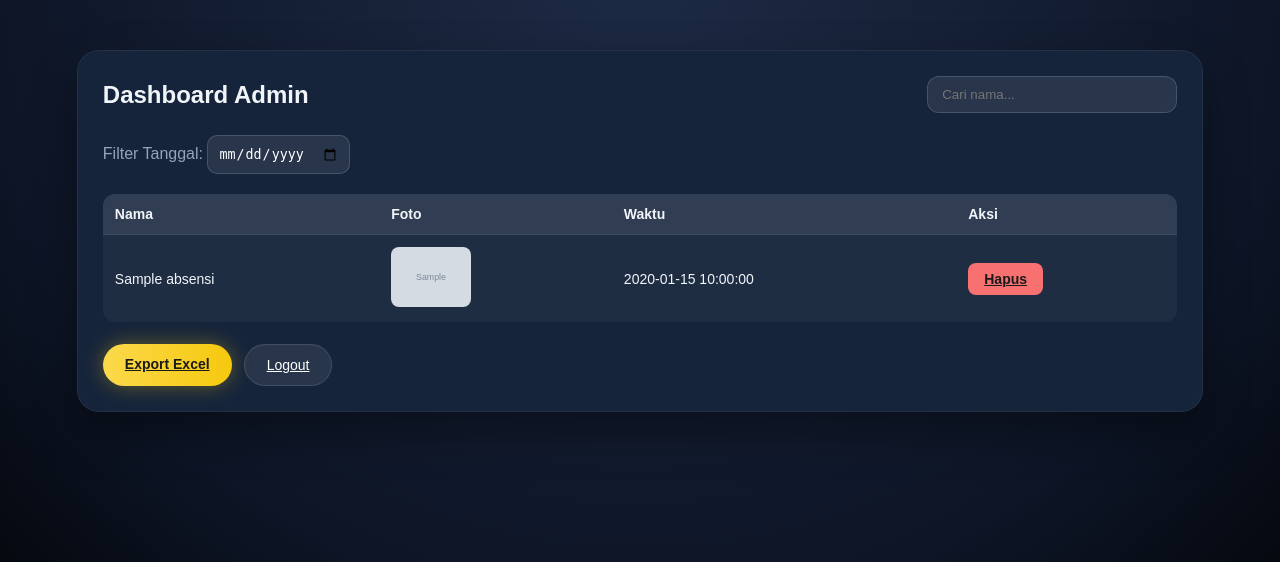
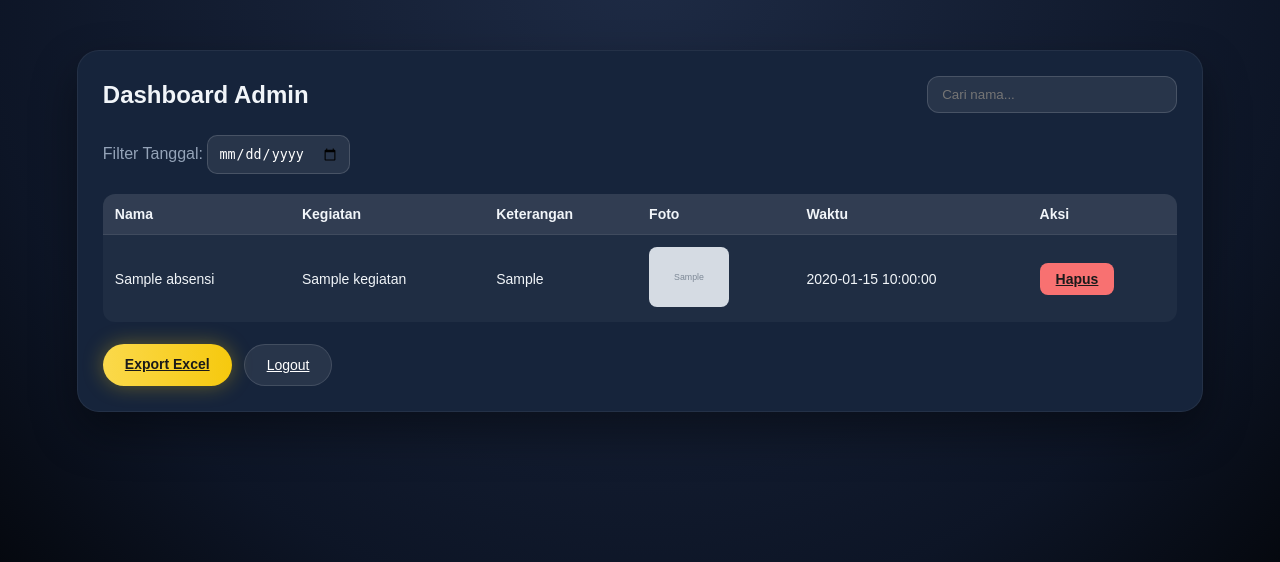
Before and after one commit to Azraelzinovia/WEB_PERMATA, a Flask app: page /admin in a window 1280 px wide. Shown: the part 47-609 px from the top of the page. Run offline with Flask 3, Linux system fonts and the light colour scheme; the visitor is signed in with stand-in values (Sample User, id 1); grey boxes marked "Sample" are stand-in pictures; a database or web service that is not in the repository returns one stand-in record (values such as "Sample title").

Commit message:
tambah kolom kegiatan di admin

```diff
--- a/app.py
+++ b/app.py
@@ -43,11 +43,14 @@ def index():
 @app.route("/absen", methods=["POST"])
 def absen():
     name = request.form.get("name")
+    kegiatan = request.form.get("kegiatan")
+    kegiatanLain = request.form.get("kegiatanLain") or ""
     imageData = request.form.get("imageData")
 
-    if not name or not imageData:
+    if not name or not kegiatan or not imageData:
         return redirect("/")
 
+    # Simpan foto
     filename = f"{name.replace(' ', '_')}_{uuid.uuid4().hex}.jpg"
     filepath = os.path.join(UPLOAD_FOLDER, filename)
 
@@ -60,8 +63,11 @@ def absen():
 
     timestamp = datetime.now().strftime("%Y-%m-%d %H:%M:%S")
 
+    # Simpan database
     absensi_collection.insert_one({
         "name": name,
+        "kegiatan": kegiatan,
+        "kegiatanLain": kegiatanLain,
         "photo": filename,
         "timestamp": timestamp
     })
@@ -129,6 +135,8 @@ def export_excel():
 
     rows = [{
         "Nama": item.get("name"),
+        "Kegiatan": item.get("kegiatan"),
+        "Keterangan Lainnya": item.get("kegiatanLain"),
         "Foto": item.get("photo"),
         "Waktu": item.get("timestamp")
     } for item in data]
@@ -148,10 +156,8 @@ def admin_logout():
     return redirect("/admin-login")
 
 # ===============================
-# JALANKAN APP
+# RUN APP
 # ===============================
-import os
-
 if __name__ == "__main__":
     port = int(os.environ.get("PORT", 10000))
     app.run(host="0.0.0.0", port=port)
--- a/templates/admin.html
+++ b/templates/admin.html
@@ -105,6 +105,8 @@
             <table id="absenTable">
                 <tr>
                     <th>Nama</th>
+                    <th>Kegiatan</th>
+                    <th>Keterangan</th>
                     <th>Foto</th>
                     <th>Waktu</th>
                     <th>Aksi</th>
@@ -113,6 +115,8 @@
                 {% for a in absensi %}
                 <tr>
                     <td class="name-col">{{ a.name }}</td>
+                    <td>{{ a.kegiatan }}</td>
+                    <td>{{ a.kegiatanLain }}</td>
                     <td><img src="{{ url_for('static', filename='registered_photos/' + a.photo) }}" width="80" style="border-radius:8px;"></td>
                     <td class="time-col">{{ a.timestamp }}</td>
                     <td>
```
Also changed, not shown: templates/index.html (+19 -2 lines).
